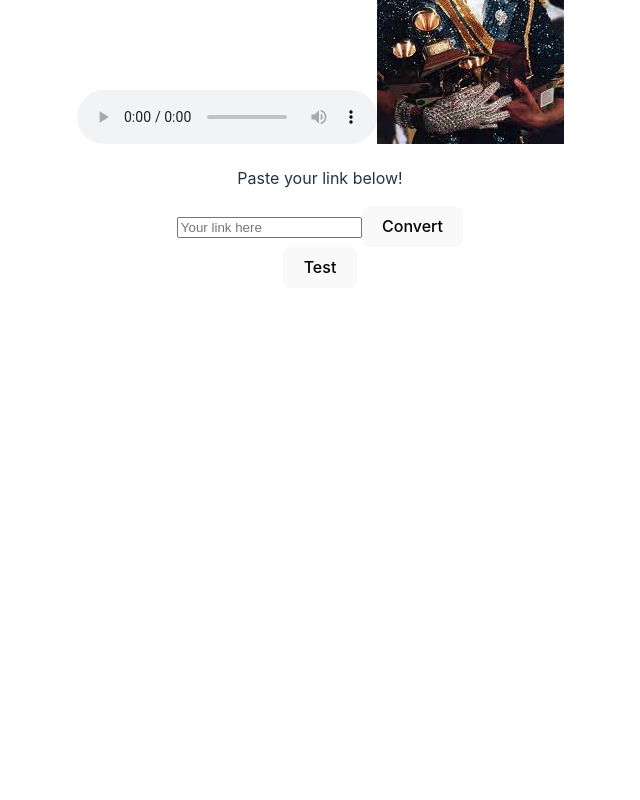
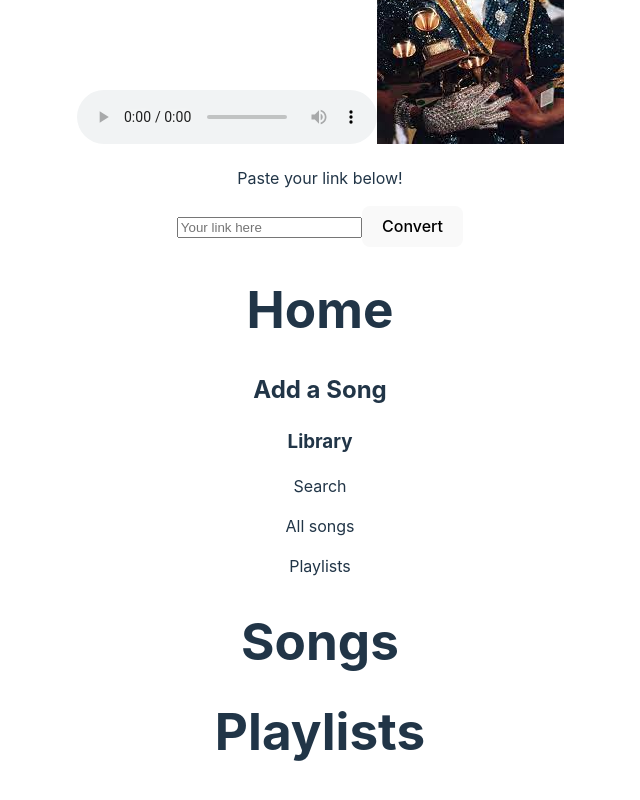
Before and after one commit to tran-christopher/Mexel, a React (Vite) app in the folder client/: page / in a window 1280 px wide. Shown: the part 669-1469 px from the top of the page, without its empty margins (320-960 px from the left). Before the commit the page ends 989 px from the top, so only its background shows below. Built offline with nearby package versions, Linux system fonts and the light colour scheme.

Commit message:
Still WIP #2

```diff
--- /dev/null
+++ b/client/src/Components/LeftMenu.tsx
@@ -0,0 +1,14 @@
+export function LeftMenu() {
+  return (
+    <div>
+      <h1>Home</h1>
+      <h2>Add a Song</h2>
+      <div>
+        <h3>Library</h3>
+        <p>Search</p>
+        <p>All songs</p>
+        <p>Playlists</p>
+      </div>
+    </div>
+  );
+}
--- a/client/src/Components/Mexel.tsx
+++ b/client/src/Components/Mexel.tsx
@@ -2,30 +2,18 @@ import { SignInPage } from './SignInPage';
 import { SignUpPage } from './SignUpPage';
 import { TestPlayer } from './TestPlayer';
 import { InputPage } from './InputPage';
+import { LeftMenu } from './LeftMenu';
+import { SavedSongs } from './SavedSongs';
+import { SavedPlaylists } from './SavedPlaylists';
 import { useState } from 'react';
 import { SoundCloudStream, YouTubeStream } from 'play-dl';
 
 export function Mexel() {
   const [source, setSource] = useState<YouTubeStream | SoundCloudStream>();
 
-  async function handleTest() {
-    try {
-      const response = await fetch('/api/stream', {
-        method: 'PUT',
-        headers: {
-          'Content-Type': 'application/json',
-        },
-      });
-      if (!response.ok) {
-        throw new Error(`fetch error didn't work ${response.status}`);
-      }
-    } catch (error) {
-      console.error(error);
-    }
-  }
-
   async function getSong(linkToConvert: string) {
     try {
+      console.log(`this is the link: ${linkToConvert}`);
       const response = await fetch('/api/stream', {
         method: 'POST',
         headers: {
@@ -38,6 +26,7 @@ export function Mexel() {
       }
       const data = await response.json();
       setSource(data);
+      console.log(`this is data: ${data}`);
     } catch (error) {
       console.error(error);
     }
@@ -49,9 +38,9 @@ export function Mexel() {
       <SignInPage />
       <TestPlayer source={source} />
       <InputPage onSubmit={getSong} />
-      <form onSubmit={handleTest}>
-        <button>Test</button>
-      </form>
+      <LeftMenu />
+      <SavedSongs />
+      <SavedPlaylists />
     </div>
   );
 }
--- /dev/null
+++ b/client/src/Components/SavedPlaylists.tsx
@@ -0,0 +1,8 @@
+export function SavedPlaylists() {
+  return (
+    <div>
+      <h1>Playlists</h1>
+      <ul></ul>
+    </div>
+  );
+}
--- /dev/null
+++ b/client/src/Components/SavedSongs.tsx
@@ -0,0 +1,8 @@
+export function SavedSongs() {
+  return (
+    <div>
+      <h1>Songs</h1>
+      <ul></ul>
+    </div>
+  );
+}
```
Also changed, not shown: 1 other file (tests, documents, lock files or other folders).
